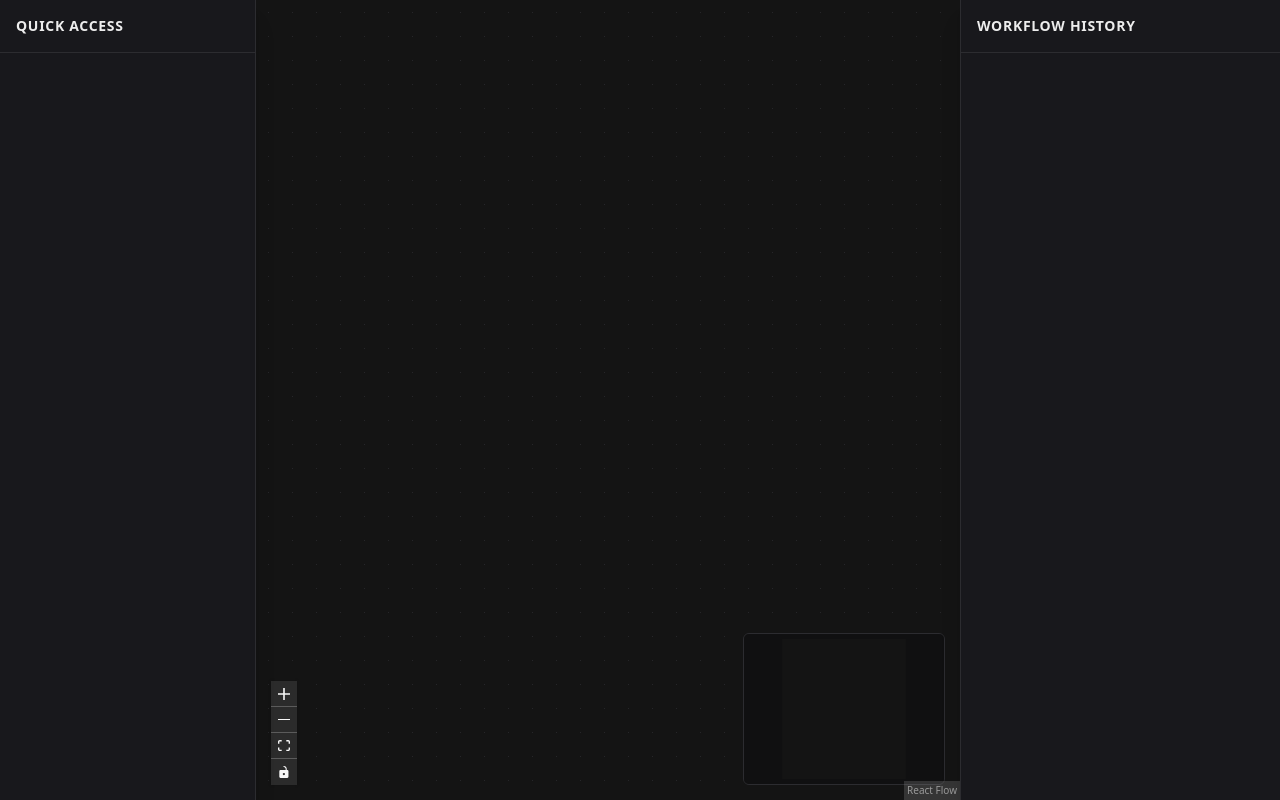
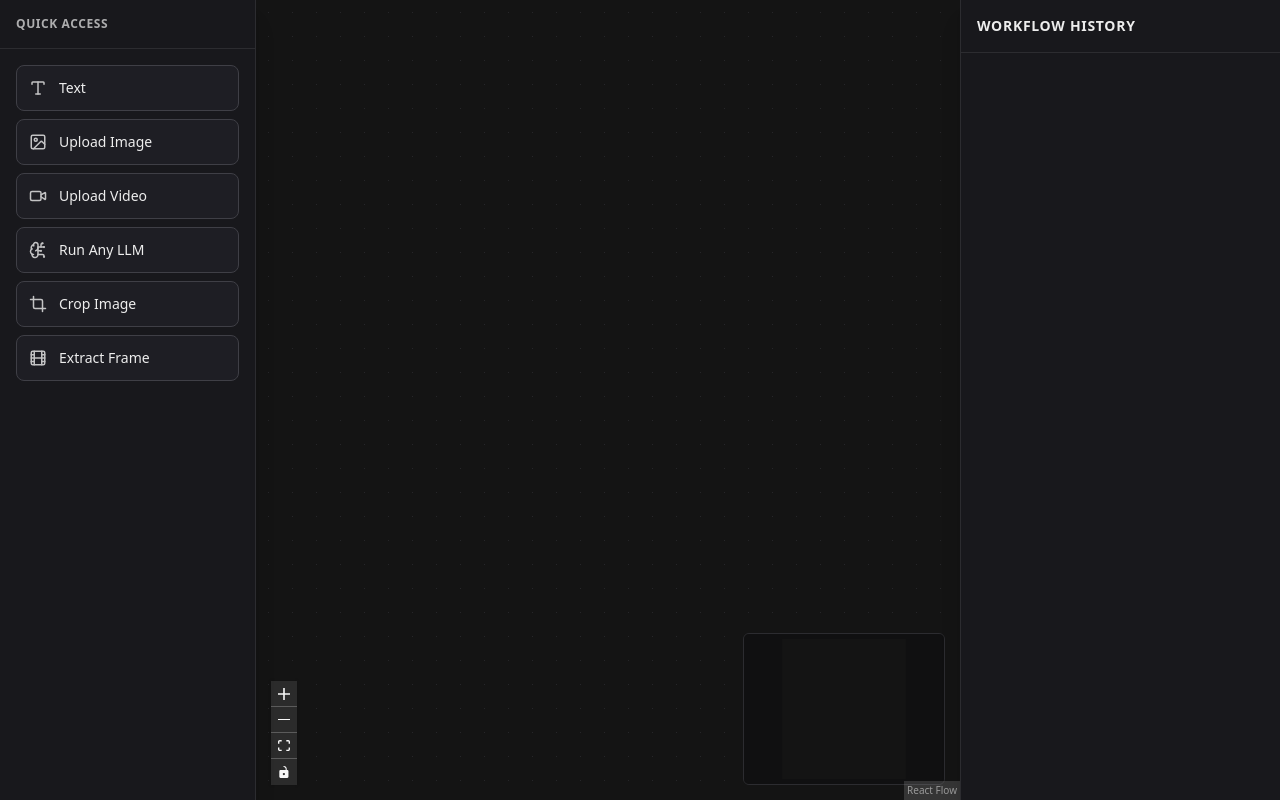
Before and after one commit to sobhit1/NextFlow, a Next.js app: page / in a window 1280 px wide. Built offline with nearby package versions, Linux system fonts and the light colour scheme.

Commit message:
feat: implement sidebar with node creation actions

```diff
--- a/package.json
+++ b/package.json
@@ -12,6 +12,7 @@
     "@xyflow/react": "^12.10.1",
     "clsx": "^2.1.1",
     "lucide-react": "^0.577.0",
+    "nanoid": "^5.1.7",
     "next": "16.2.0",
     "react": "19.2.4",
     "react-dom": "19.2.4",
--- a/src/components/layout/LeftSidebar.tsx
+++ b/src/components/layout/LeftSidebar.tsx
@@ -1,11 +1,54 @@
+"use client";
+
+import { useWorkflowStore, AppNode } from "@/store/workflowStore";
+import { Type, Image as ImageIcon, Video, BrainCircuit, Crop, Film } from "lucide-react";
+import { nanoid } from "nanoid";
+
+const NODE_TYPES = [
+  { type: "text", label: "Text", icon: Type },
+  { type: "uploadImage", label: "Upload Image", icon: ImageIcon },
+  { type: "uploadVideo", label: "Upload Video", icon: Video },
+  { type: "llm", label: "Run Any LLM", icon: BrainCircuit },
+  { type: "cropImage", label: "Crop Image", icon: Crop },
+  { type: "extractFrame", label: "Extract Frame", icon: Film },
+];
+
 export default function LeftSidebar() {
+  const addNode = useWorkflowStore((state) => state.addNode);
+
+  const handleAddNode = (type: string, label: string) => {
+    // Basic spread around center of canvas
+    const x = Math.random() * 200 + 100;
+    const y = Math.random() * 200 + 100;
+
+    const newNode: AppNode = {
+      id: `${type}-${nanoid(6)}`,
+      type,
+      position: { x, y },
+      data: { label },
+    };
+
+    addNode(newNode);
+  };
+
   return (
     <div className="w-64 border-r border-[var(--color-card-border)] bg-[var(--color-card-background)] flex flex-col h-full flex-shrink-0 z-10 shadow-xl">
       <div className="p-4 border-b border-[var(--color-card-border)]">
-        <h2 className="text-sm font-semibold tracking-wider text-[var(--color-foreground)]">QUICK ACCESS</h2>
+        <h2 className="text-xs font-semibold tracking-wider text-[var(--color-foreground)] opacity-70">
+          QUICK ACCESS
+        </h2>
       </div>
       <div className="flex-1 overflow-y-auto p-4 flex flex-col gap-2">
-        {/* Node buttons will go here */}
+        {NODE_TYPES.map((node) => (
+          <button
+            key={node.type}
+            onClick={() => handleAddNode(node.type, node.label)}
+            className="flex items-center justify-start gap-3 w-full p-3 rounded-lg border border-[var(--color-node-border)] bg-[var(--color-node-bg)] hover:border-[var(--color-primary)] hover:bg-[rgba(139,92,246,0.1)] transition-colors text-[var(--color-foreground)] hover:text-[var(--color-primary-foreground)] text-sm font-medium"
+          >
+            <node.icon size={18} className="opacity-80" />
+            {node.label}
+          </button>
+        ))}
       </div>
     </div>
   );
```
Also changed, not shown: 1 other file (tests, documents, lock files or other folders).
